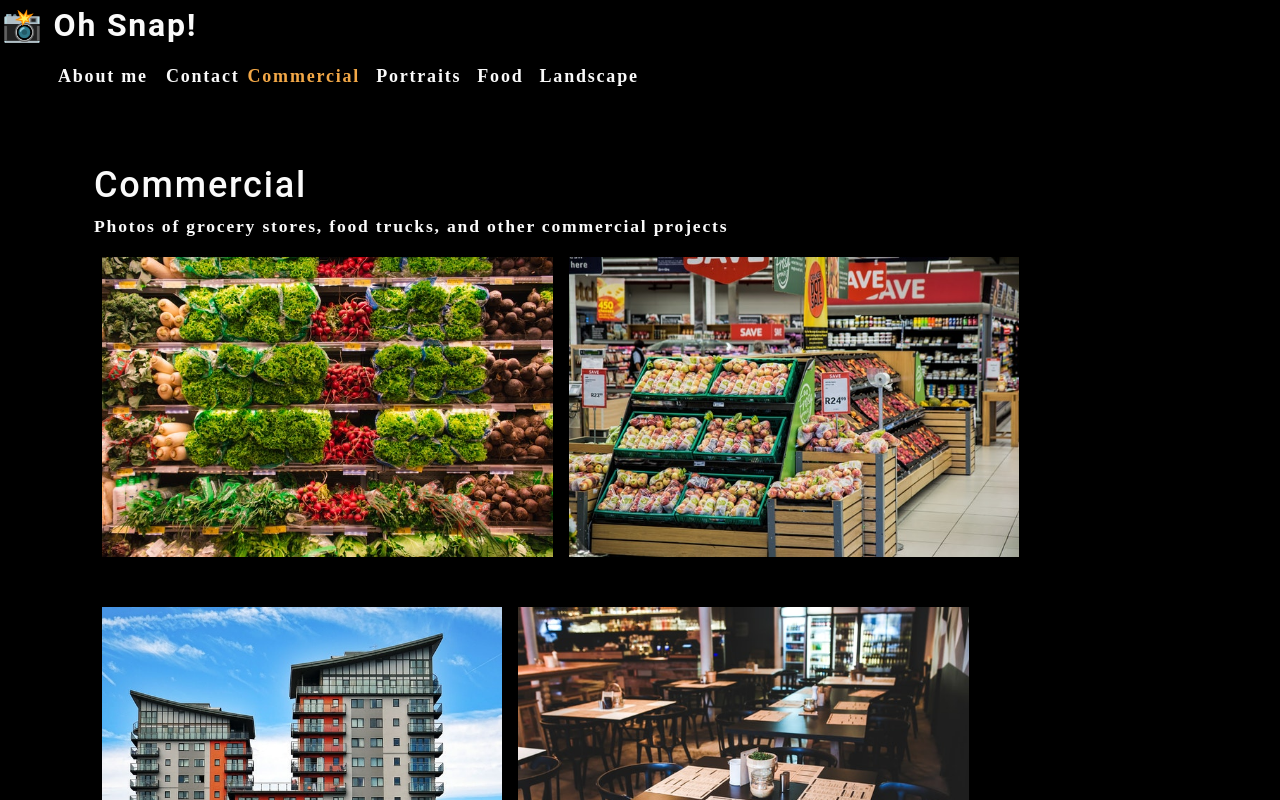
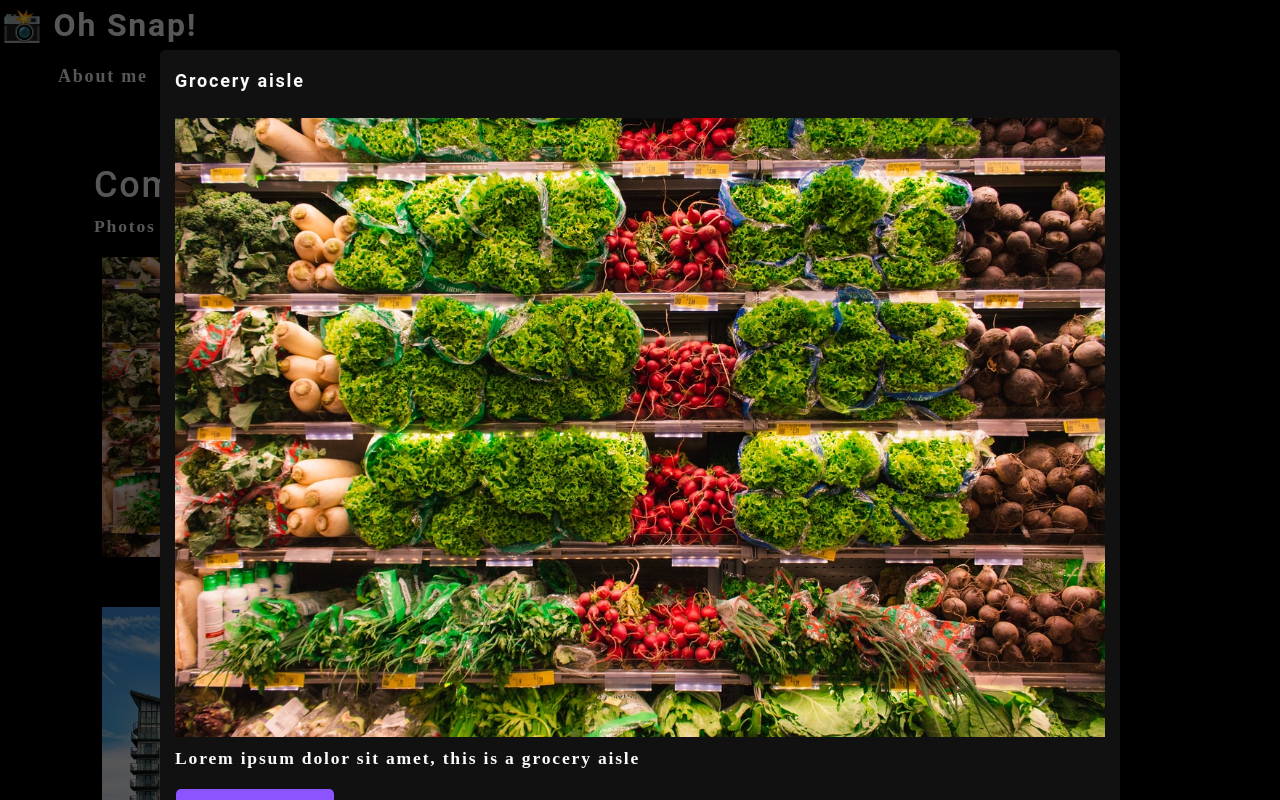
Before and after one commit to SarahStelljes/photo-port, a React (Create React App) app: page / in a window 1280 px wide. Both pictures are taken after a click on the picture 327 px from the left and 406 px from the top of the page. Shown: the top 800 px of the page. Built offline with nearby package versions, Linux system fonts and the light colour scheme.

Commit message:
working on Modal tests, but pushing early because big storm is coming and don't wanna risk losing work.

```diff
--- a/src/App.js
+++ b/src/App.js
@@ -3,7 +3,7 @@
 import About from './components/About';
 import Nav from './components/Nav';
 import Gallery from './components/Gallery';
-import ContactForm from './components/Contact';
+import ContactForm from './components/Contact/index';
 
 function App() {
   const [contactSelected, setContactSelected] = useState(false);
--- /dev/null
+++ b/src/components/Modal/index.js
@@ -0,0 +1,20 @@
+import React from 'react';
+
+function Modal({ onClose, currentPhoto }){
+    const {name, category, description, index} = currentPhoto;
+
+    return (
+        <div className='modalBackdrop'>
+            <div className='modalContainer'>
+                <h3 className='modalTitle'>{name}</h3>
+                <img alt='current category' src={require(`../../assets/large/${category}/${index}.jpg`)} />
+                <p>{description}</p>
+                <button onClick={onClose} type='button'>
+                    Close this modal
+                </button>
+            </div>
+        </div>
+    );
+}
+
+export default Modal;
--- a/src/components/Nav/index.js
+++ b/src/components/Nav/index.js
@@ -28,7 +28,7 @@
             <nav>
                 <ul className='flex-row'>
                     <li className={`mx-2 ${contactSelected && 'navActive'}`}>
-                        <a data-testid="about" href="#about" onClick={()=> setContactSelected}>
+                        <a data-testid="about" href="#about" onClick={()=> setContactSelected(false)}>
                             About me
                         </a>
                     </li>
--- a/src/components/PhotoList/index.js
+++ b/src/components/PhotoList/index.js
@@ -1,6 +1,8 @@
-import React, { useState } from 'react'
+import React, { useState } from 'react';
+import Modal from '../Modal';
 
 function PhotoList({ category }) {
+    const [isModalOpen, setIsModalOpen] = useState(false);
     const [photos] = useState([
         {
             name: 'Grocery aisle',
@@ -100,14 +102,25 @@
     ]);
 
     const currentPhotos = photos.filter((photo) => photo.category === category);
+
+    const [currentPhoto, setCurrentPhoto] = useState();
+
+    const toggleModal = (image, i) => {
+        setCurrentPhoto({...image, index: i});
+        setIsModalOpen(!isModalOpen);
+    }
     return (
         <div>
+            {isModalOpen &&
+                (<Modal currentPhoto={currentPhoto} onClose={toggleModal}/>
+            )}
             <div className='flex-row'>
                 {currentPhotos.map((image, i) => (
                     <img
                         src={require(`../../assets/small/${category}/${i}.jpg`)}
                         alt={image.name}
                         className="img-thumbnail mx-1"
+                        onClick={() => toggleModal(image, i)}
                         key={image.name}
                     />
                 ))}
```
Also changed, not shown: 2 other files (tests, documents, lock files or other folders).
